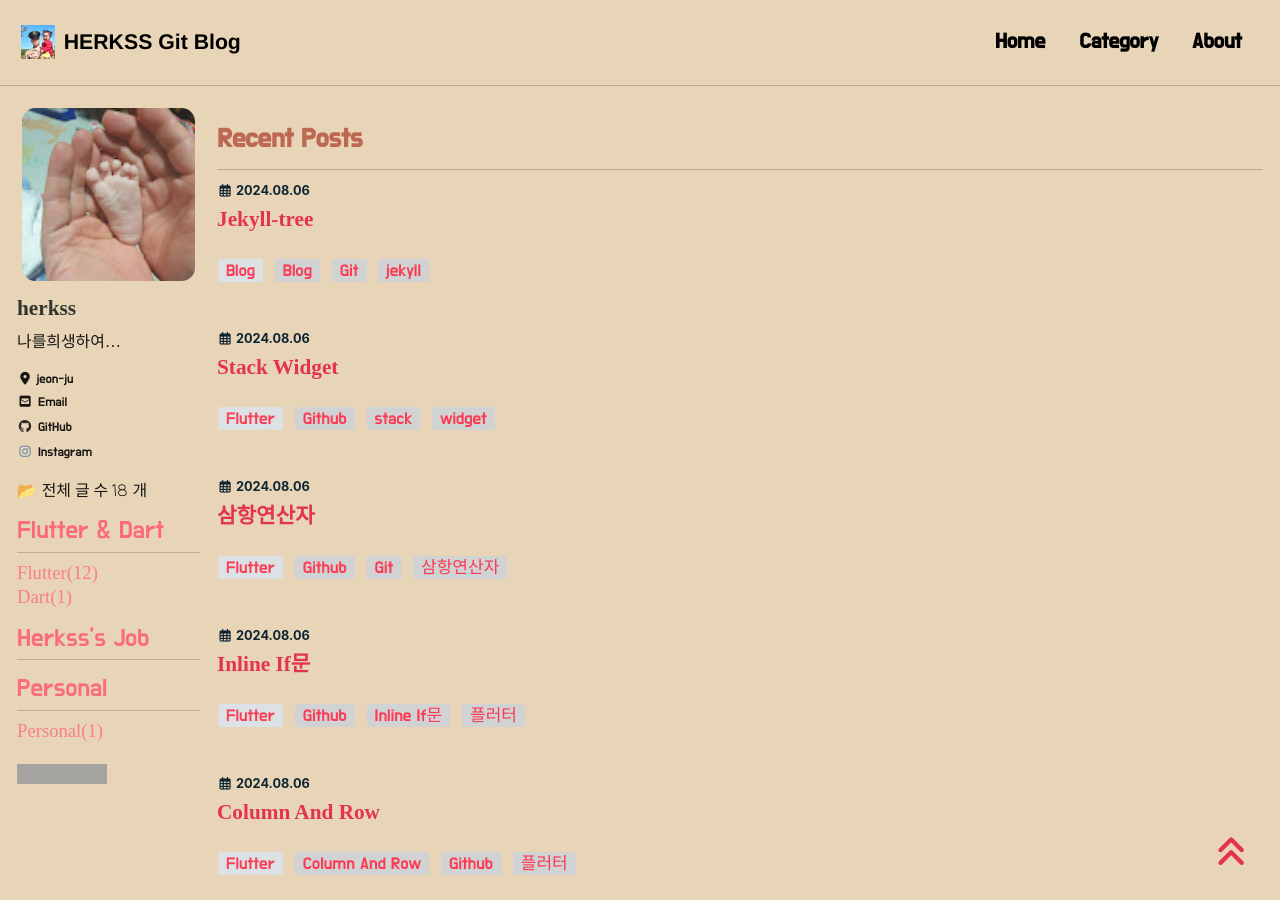
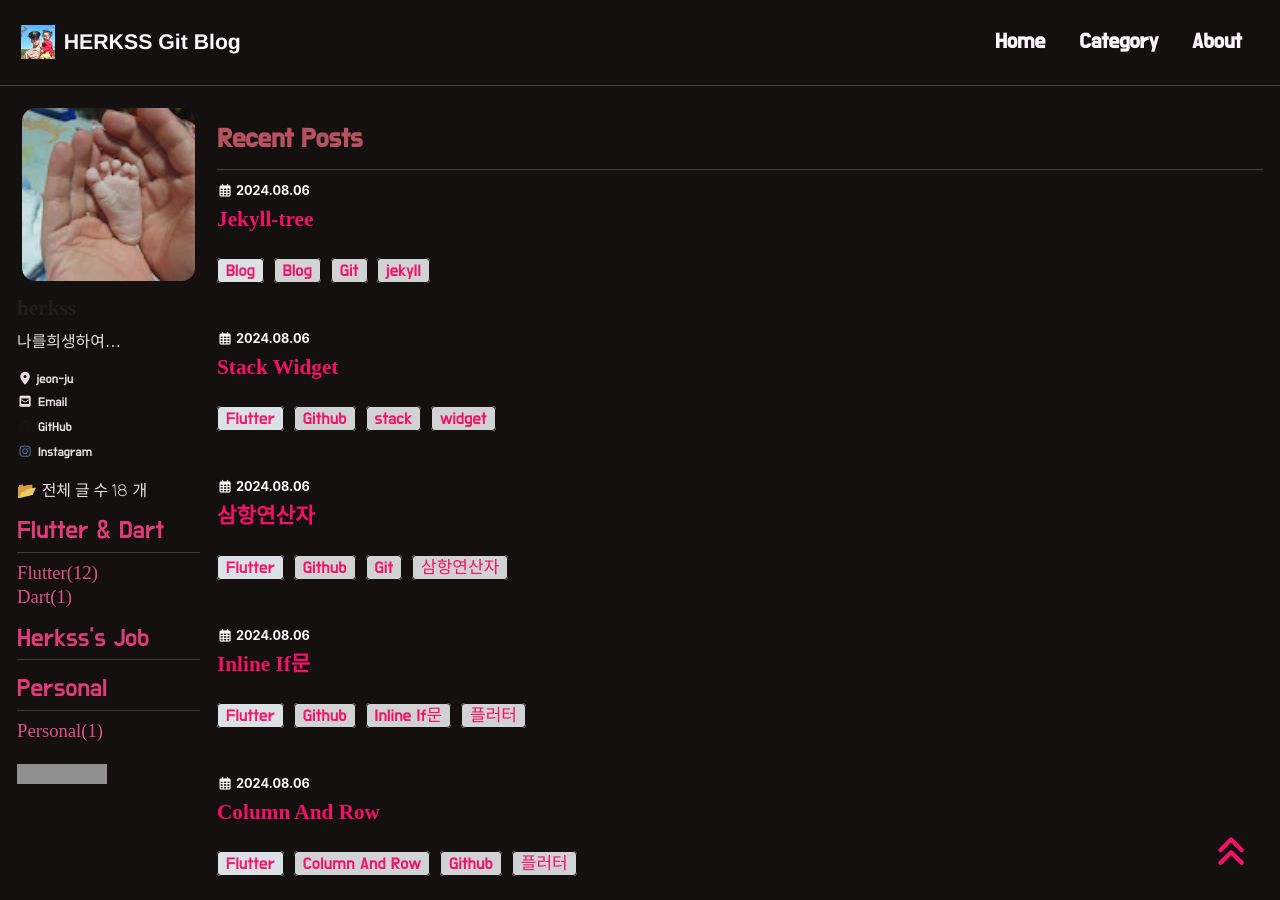
Before and after one commit to herkss/herkss.github.io, a Jekyll site: the page built from index.html, in a window 1280 px wide and 900 px high. Built offline with Jekyll 4.4.1, drawn with Linux system fonts in a browser that asks for light colours; cached includes are drawn as plain includes; nearby versions of some CDN libraries; some web fonts are replaced; the list of posts is cut into pages by our own code; grey boxes are pictures that could not be loaded.

Commit message:
Update _config.yml

```diff
--- a/_config.yml
+++ b/_config.yml
@@ -12,7 +12,7 @@
 
 # theme                  : "minimal-mistakes-jekyll"
 # remote_theme           : "mmistakes/minimal-mistakes"
-minimal_mistakes_skin    : "sunrise" # "myskin" # "default"  "air", "aqua", "contrast", , "dirt", "neon", "mint", "plum", "sunrise"
+minimal_mistakes_skin    : "neon" # "myskin" # "default"  "air", "aqua", "contrast", , "dirt", "neon", "mint", "plum", "sunrise"
 
 locale                   : "ko-KR" # 블로그 사용 언어
 title                    : "HERKSS Git Blog" # 블로그 타이틀
```
